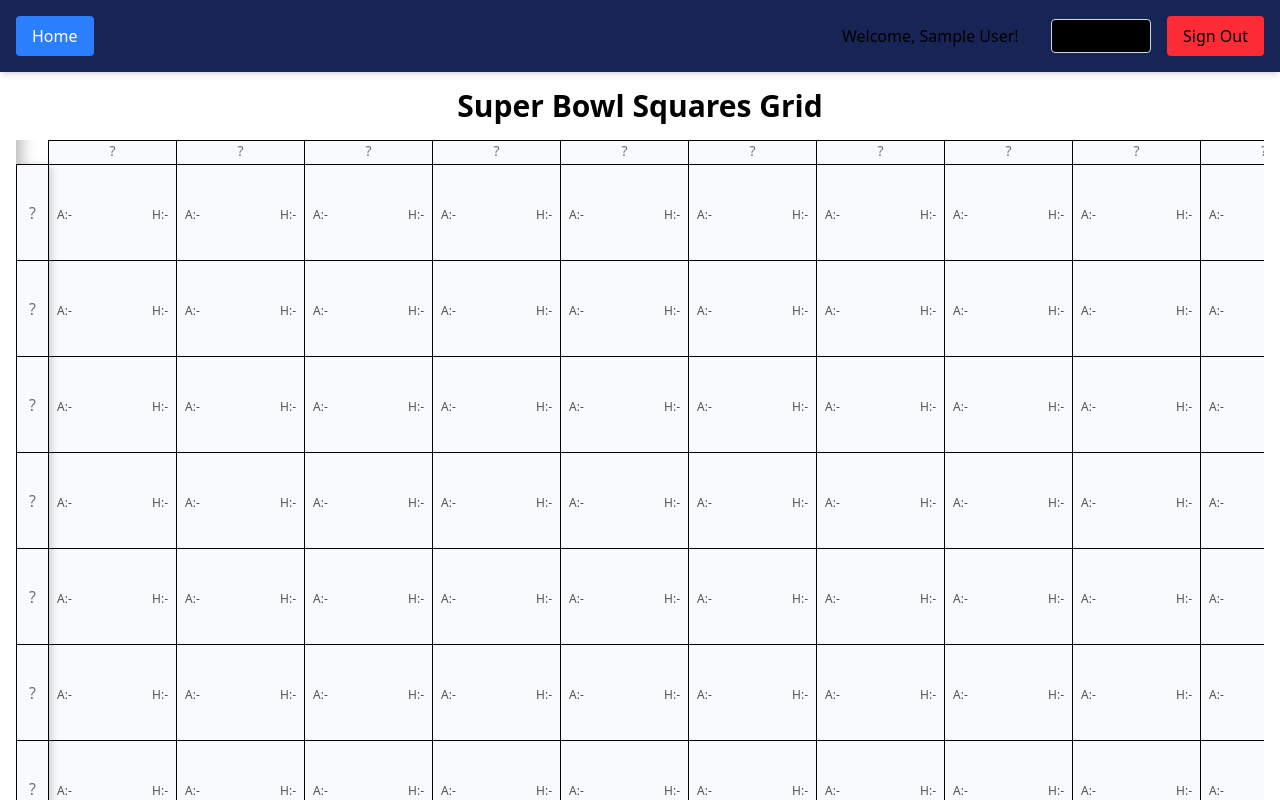
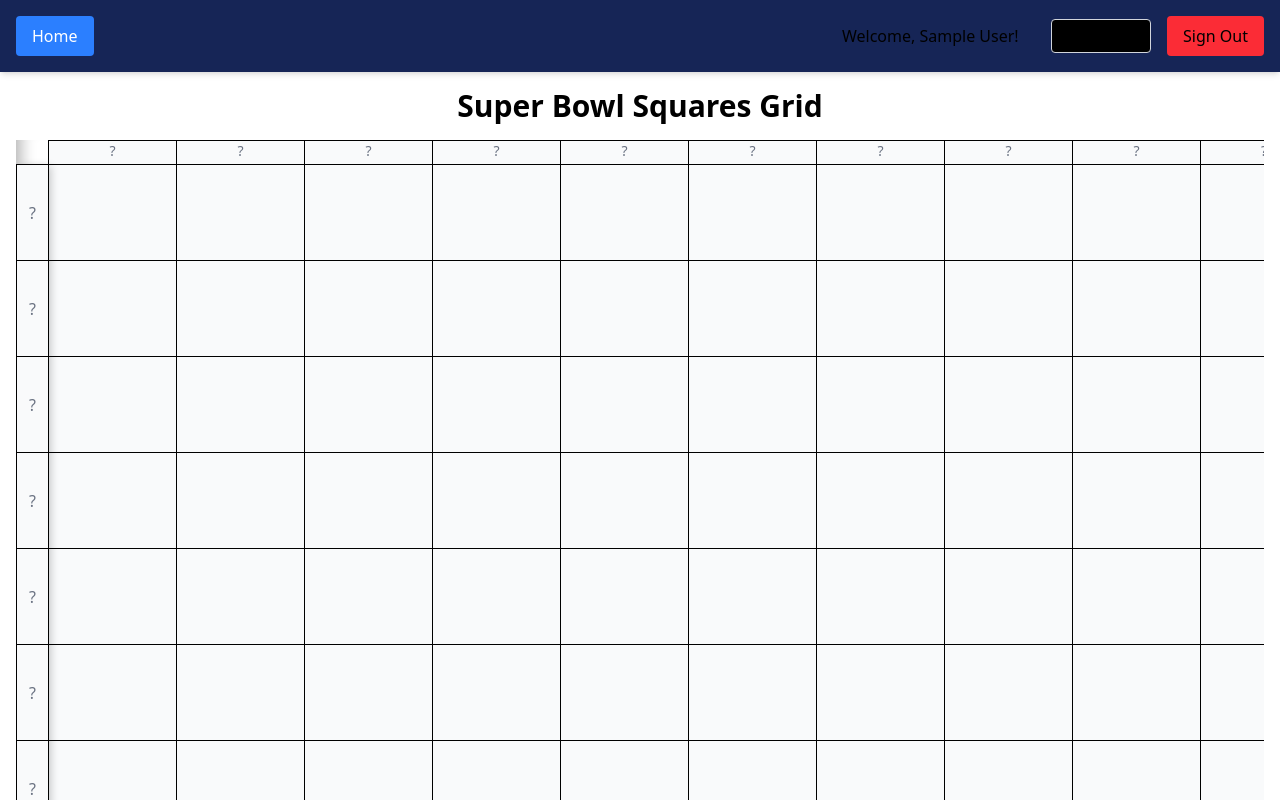
Before and after one commit to BlaineCowen/sb-squares, a Next.js app: page /grid in a window 1280 px wide. Shown: the top 800 px of the page. Built offline with nearby package versions, Linux system fonts and the light colour scheme; no server answers; the database is empty; sample sign-in values are in the browser's storage.

Commit message:
check code first

```diff
--- a/components/Grid.js
+++ b/components/Grid.js
@@ -197,7 +197,9 @@ export default function Grid({ gridCode, isAdmin, gameData, onSquaresUpdate }) {
     <>
       <div id="grid-content" className="grid-scroll-container">
         <div className="grid-inner-content grid grid-areas-layout">
-          {/* Column labels (top) */}
+          {gridData && (
+            <>
+              {/* Column labels (top) - Only render when gridData is loaded */}
               <div className="grid-area-top grid grid-cols-10">
                 {[...Array(10)].map((_, i) => (
                   <div
@@ -210,7 +212,8 @@ export default function Grid({ gridCode, isAdmin, gameData, onSquaresUpdate }) {
                   </div>
                 ))}
               </div>
-          {/* Row labels (left) */}
+
+              {/* Row labels (left) - Only render when gridData is loaded */}
               <div className="grid-area-left flex flex-col sticky left-0">
                 {[...Array(10)].map((_, i) => (
                   <div
@@ -221,6 +224,8 @@ export default function Grid({ gridCode, isAdmin, gameData, onSquaresUpdate }) {
                   </div>
                 ))}
               </div>
+            </>
+          )}
           <div className="grid-area-main grid grid-cols-10">
             {squares.map((square) => (
               <div
@@ -259,12 +264,16 @@ export default function Grid({ gridCode, isAdmin, gameData, onSquaresUpdate }) {
                       (square.status === "APPROVED" && "✅")}
                   </span>
                   <div className="flex justify-between w-full px-2 mt-1 text-xs">
+                    {square.awayScore && (
                       <span className="text-gray-600">
-                      A:{square.awayScore || "-"}
+                        A:{square.awayScore}
                       </span>
+                    )}
+                    {square.homeScore && (
                       <span className="text-gray-600">
-                      H:{square.homeScore || "-"}
+                        H:{square.homeScore}
                       </span>
+                    )}
                   </div>
                   {square.status === "PENDING" && (
                     <span className="text-xs">pending</span>
--- a/pages/index.js
+++ b/pages/index.js
@@ -44,6 +44,11 @@ export default function Home() {
   };
 
   const handleJoinGrid = (e) => {
+    // check if valid code first
+    if (joinCode.length !== 6) {
+      alert("Please enter a valid 6-character code");
+      return;
+    }
     e.preventDefault();
     router.push(`/grid/${joinCode}`);
   };
```
Lines whose indentation alone changed are shown as unchanged.
